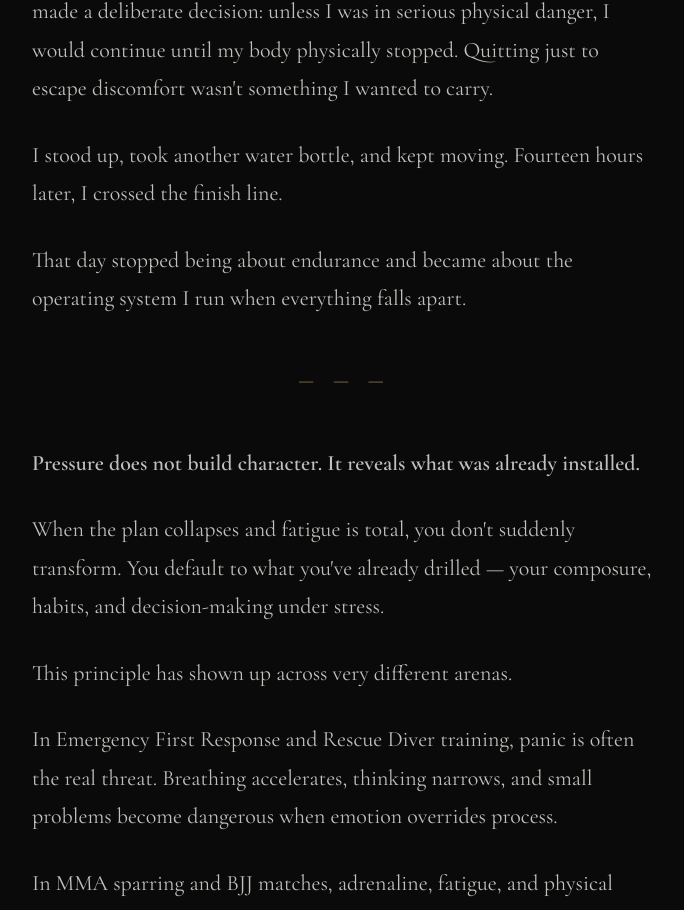
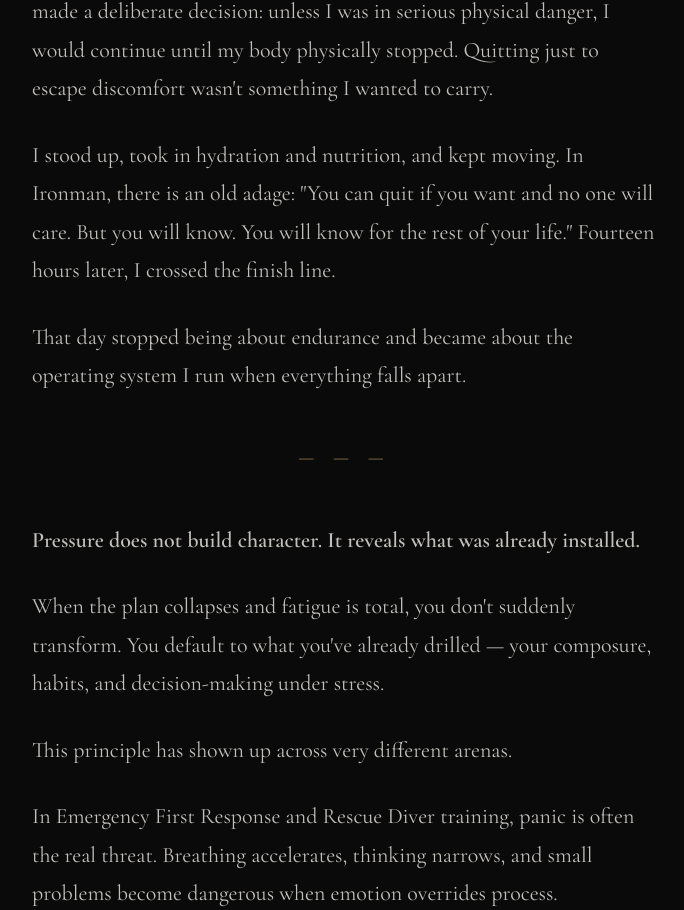
Before and after one commit to tonylombardi-22/personal_branding, a Next.js app: page /writing in a window 1280 px wide. Shown: the part 1418-2328 px from the top of the page, without its empty margins (296-980 px from the left). Built offline with nearby package versions, Linux system fonts and the light colour scheme.

Commit message:
Added Ironman Quote

```diff
--- a/app/writing/page.tsx
+++ b/app/writing/page.tsx
@@ -430,7 +430,7 @@ export default function Writing() {
             </p>
 
             <p>
-              I stood up, took another water bottle, and kept moving.
+              I stood up, took in hydration and nutrition, and kept moving. In Ironman, there is an old adage: "You can quit if you want and no one will care. But you will know. You will know for the rest of your life."
               Fourteen hours later, I crossed the finish line.
             </p>
 
```
